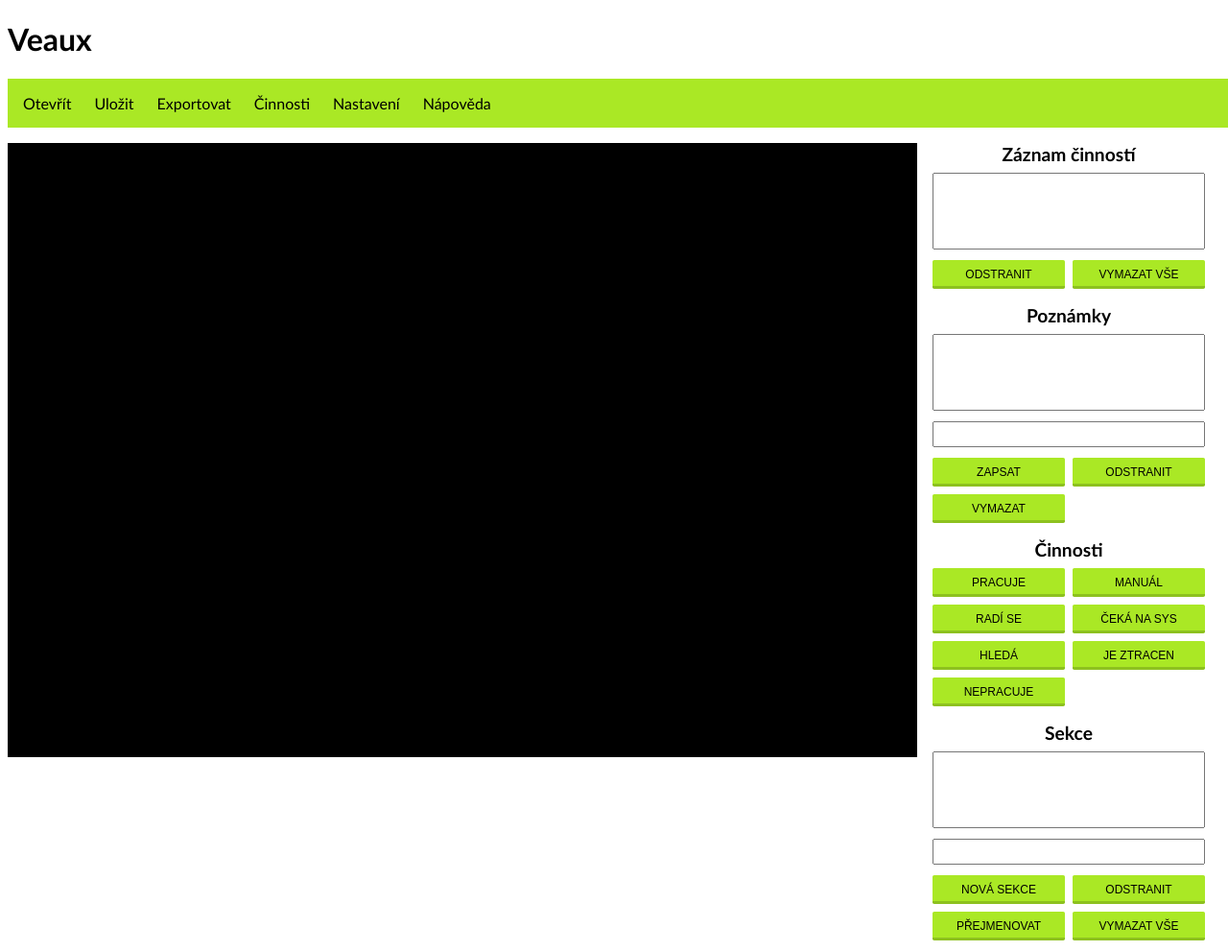
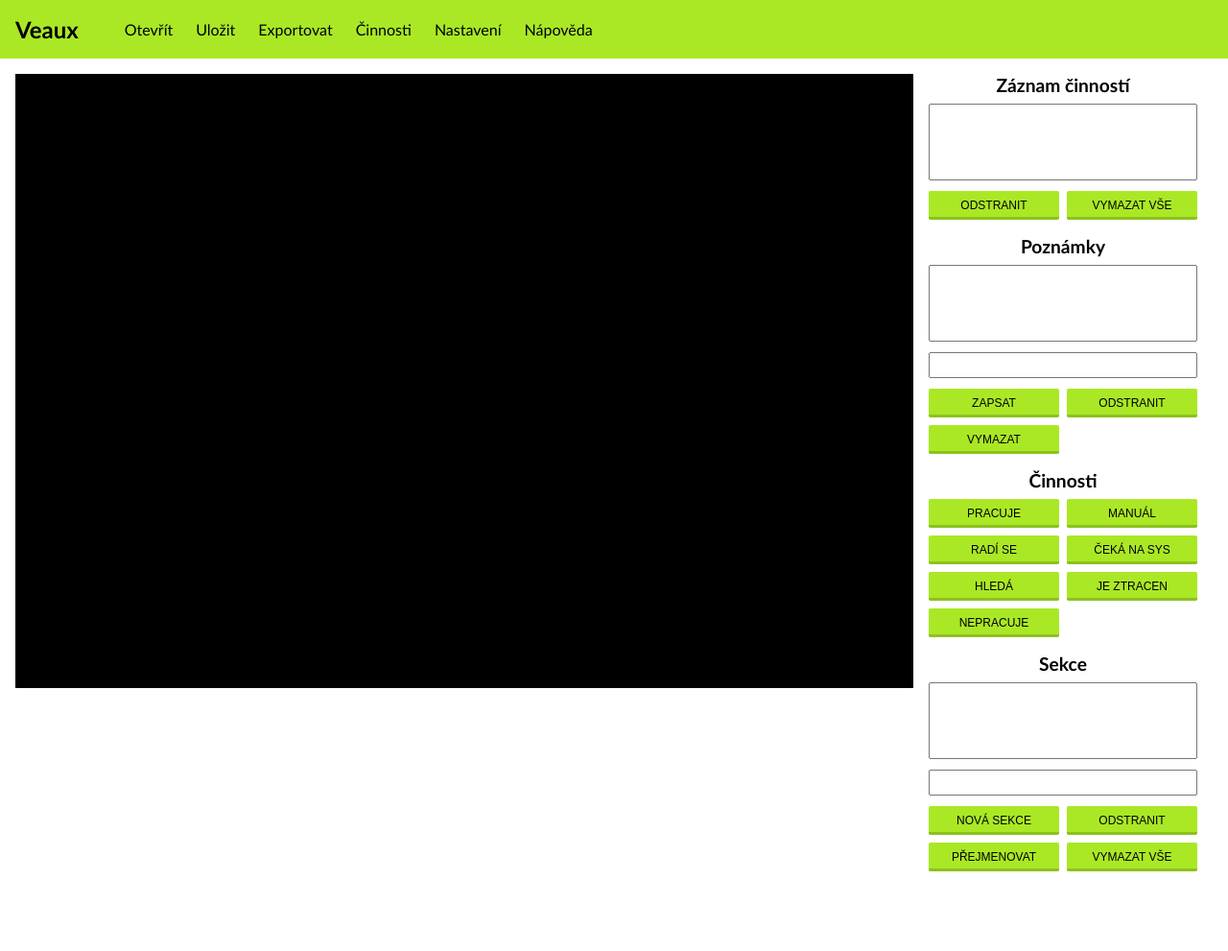
Before and after one commit to LuFi16/Veaux-web, a plain HTML site: page index.html in a window 1280 px wide. Shown: the whole page at 96% size. After the commit the page ends 916 px from the top, so only its background shows below. Drawn offline with Linux system fonts and the light colour scheme.

Commit message:
merge nav + header

```diff
--- a/css/main.scss
+++ b/css/main.scss
@@ -11,13 +11,46 @@ $color-main-darker: darken($color-main, 7);
 $color-text-main: black;
 $color-text-invert: white;
 
-/*body{
-  color: blue;
+body{
+  margin: 0;
+  font-family: Calibri
+}
+main{
+  margin: 0;
+}
+.c-content{
+  margin: 0 1rem;
+}
+
+.c-nav_up-li_header{
+  display: block;
+  margin-right: 2rem;
+  background: $color-main;
+  a{
+    text-decoration: none;
+    color: $color-text-main;
+    background: $color-main;
+    font-weight: bold;
+    font-size: 1.5rem;
+    width: 100%;
+    height: 100%;
+    padding: 0 0.5rem;
+  }
+}
+
+/*header{
+  font-family: Calibri;
+  !*background-image: url("../img/background4.jpg");*!
+  background-color: $color-main-darker;
+  background-position: center;
+  width: 100%;
+  height: 10rem;
+  h1{
+    padding: 1rem;
+    margin: 0;
+    color: $color-text-main;
+  }
 }*/
-
-.c-header{
-  font-family: Calibri;
-}
 
 .c-content{
   display: flex;
@@ -30,18 +63,19 @@ ul{
   list-style-type: none;
 }
 .c-nav{
-   width: 100%;
+  width: 100%;
+  object-fit: contain;
+  margin: 0;
  }
 .c-nav_up{
-  width: 100%;
   display: flex;
   flex-direction: row;
   padding: 0;
   margin: 0 0 1rem 0;
+  align-items: center;
 }
 .c-nav_up-li{
   display: block;
-  padding: 0.5rem;
   margin-right: 0.5rem;
   a{
     text-decoration: none;
@@ -287,17 +321,17 @@ ul{
   /*  --- NAV ---  */
   .c-nav_up {
     background: $color-main;
-    padding: 1rem 0.5rem;
+    padding: 0 0.5rem;
   }
   .c-nav_up-li {
     background: $color-main;
-    padding: 0;
+    padding: 1.3rem 0;
     a{
       background: $color-main;
       color: $color-text-main ;
       width: 100%;
       height: 100%;
-      padding: 1rem 0.5rem;
+      padding: 1.3rem 0.5rem;
     }
   }
   .c-nav_up-li a:hover{
--- a/index.html
+++ b/index.html
@@ -6,15 +6,13 @@
     <title>Veaux</title>
     <link rel="stylesheet" type="text/css" href="css/main.css">
 </head>
+
 <body>
-<header class="c-header">
-    <h1>Veaux</h1>
-</header>
 
-
-<main class="c-content">
+<main>
     <nav class="c-nav">
         <ul class="c-nav_up">
+            <li class="c-nav_up-li_header"><a href="index.html">Veaux</a></li>
             <li class="c-nav_up-li"><a href="">Otevřít</a></li>
             <li class="c-nav_up-li"><a href="">Uložit</a></li>
             <li class="c-nav_up-li"><a href="">Exportovat</a></li>
@@ -24,9 +22,9 @@
         </ul>
     </nav>
 
-    <div class="c-box">
+    <div class="c-content">
 
-    </div>
+    <div class="c-box"></div>
 
         <ul class="c-act">
             <li>
@@ -79,7 +77,7 @@
                 </div>
             </li>
         </ul>
-
+    </div>
 
 </main>
 
```
Also changed, not shown: css/main.css, img/background1.jpg (added), img/background2.jpg (added), img/background3.jpg (added), img/background4.jpg (added), 1 other file. Lines whose indentation alone changed are shown as unchanged.
